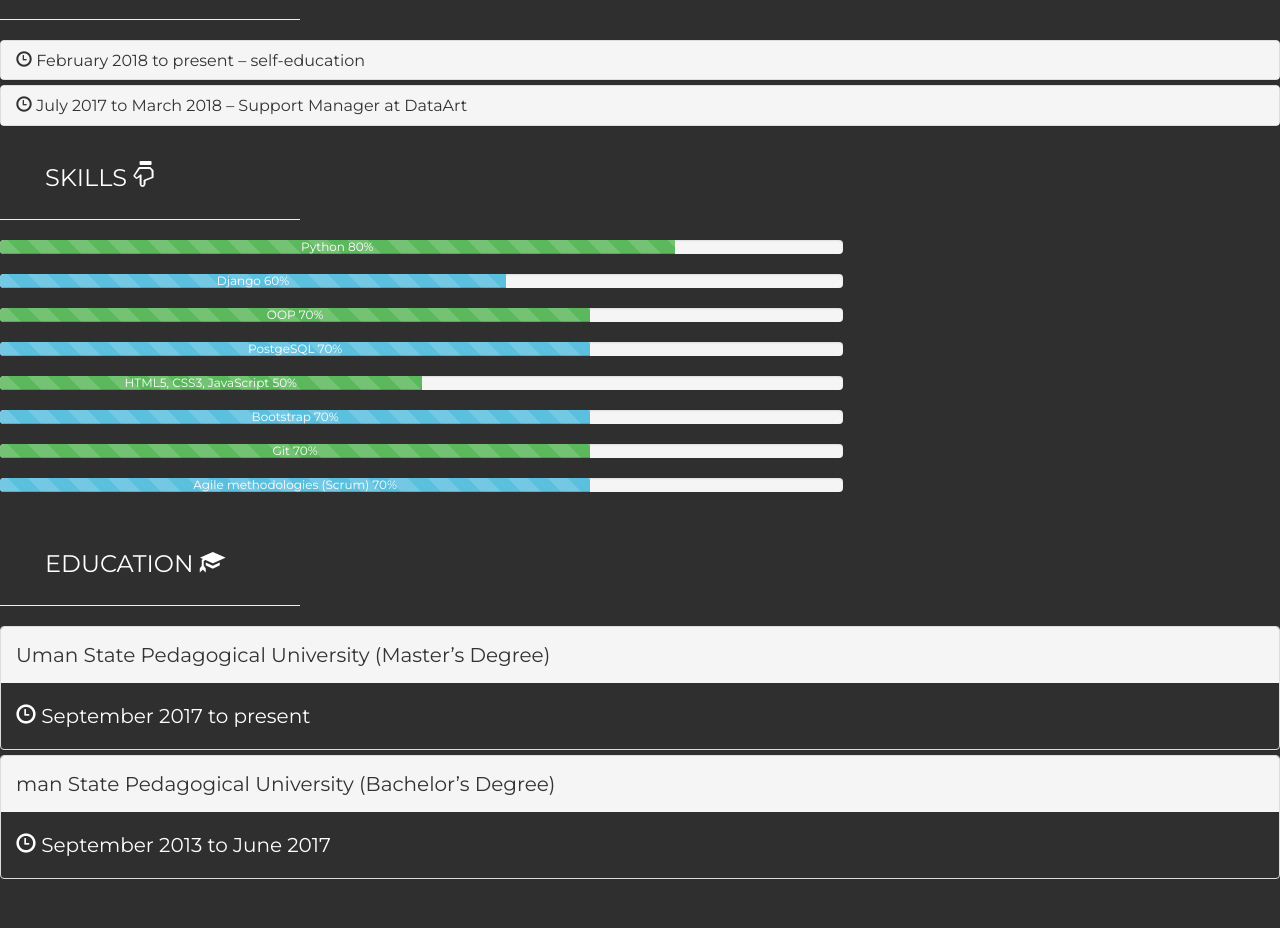
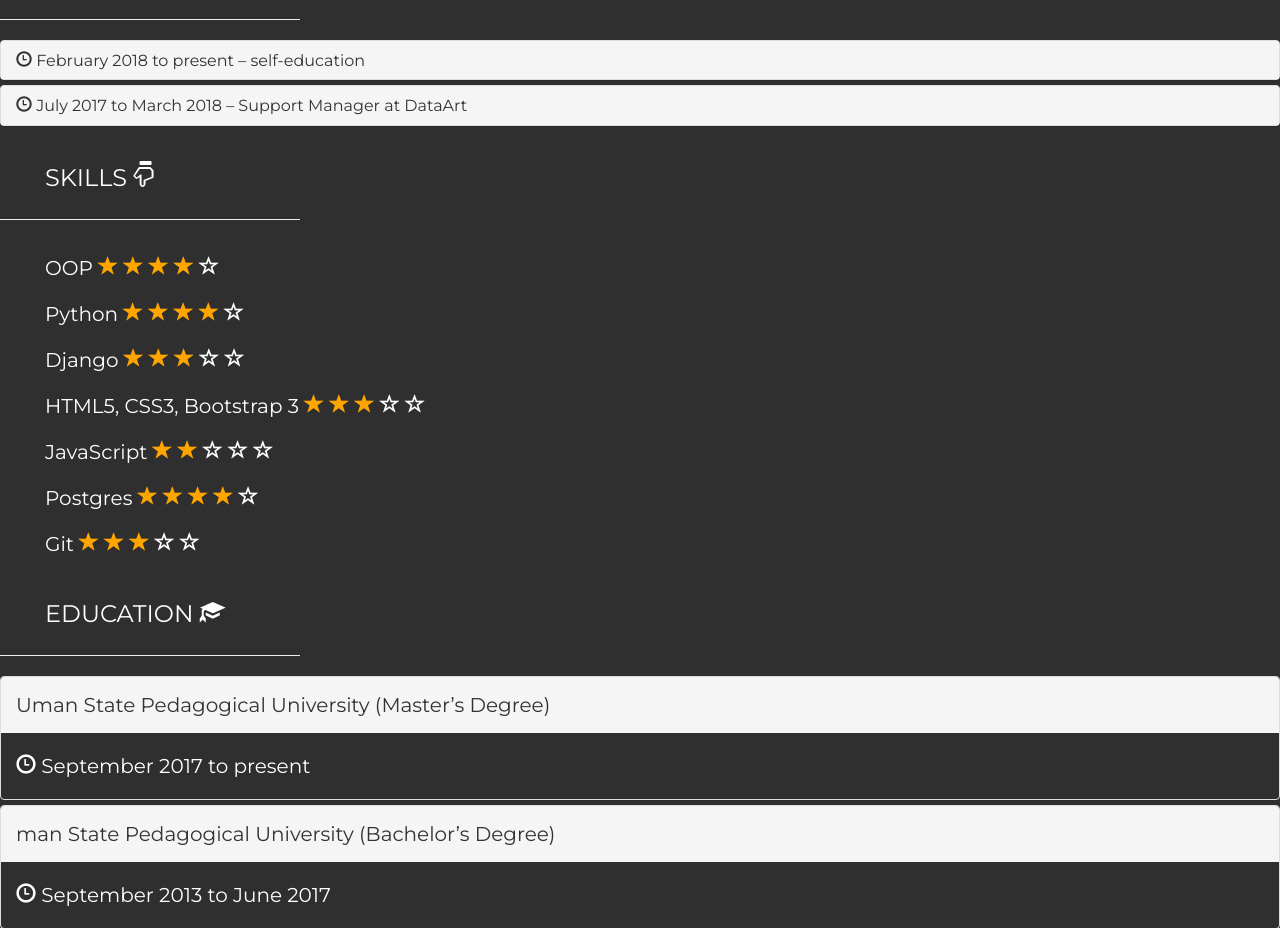
Before and after one commit to PythonNewcomer/django_online_CV, a Django app: page / in a window 1280 px wide. Shown: the part 941-1869 px from the top of the page. Run offline with Django 3.2, Linux system fonts and the light colour scheme; some libraries are stand-ins or nearby versions.

Commit message:
style changes inside skills part

```diff
--- a/main_page/templates/includes/experience.html
+++ b/main_page/templates/includes/experience.html
@@ -11,20 +11,21 @@
         </div>
         <div id="collapse1" class="panel-collapse collapse">
           <div class="panel-body main"><pre><p style="font: 16px Montserrat, sans-serif;">
+            - Python (syntax, data structures, exceptions, module usage etc.)
             - Knowledge of OOP
-- Python (syntax, data structures, exceptions, module usage etc.)
-- Django framework
-- Basic Flask. Creation of several RESTful APIs
+            - Knowledge of Django. Creation of online cv web app
+            - Knowledge of HTML5, CSS3, Bootstrap 3
+            - Basic JavaScript
+            - Flask. Creation of several RESTful APIs
             - Basic SQLAlchemy ORM
             - Knowledge of Postgres. Creation of DB structure (functions, views, cte, indexes etc.)
             - Knowledge of relational DB principles (keys, normalization, ACID transactions etc.)
             - Basic Git knowledge
-- Basic Jira knowledge
             - Basic Linux user
-- Understanding of SDLC and Agile methodologies (Scrum)
+            - Understanding of SDLC and Agile methodologies (Scrum), basic Jira knowledge
             - Understanding of MPP, NoSQL and Big Data (MapReduce, 3Vs, HDFS etc.)
             - Understanding of CI / CD / CD
-- Basic HTML5, CSS3, JavaScript, Bootstrap</p style="font: 16px Montserrat, sans-serif;"></pre>
+            - Experience with IDE (PyCharm Community Edition, Atom)</p style="font: 16px Montserrat, sans-serif;"></pre>
          </div>
       </div>
     </div>
--- a/main_page/templates/includes/skills.html
+++ b/main_page/templates/includes/skills.html
@@ -2,57 +2,42 @@
 <div id="skills">
   <h3 class="margin main">SKILLS <span class="glyphicon glyphicon-hand-down"></span></h3>
   <hr style="width:300px;" align="left">
-    <div class="row">
-      <div class="col-md-8">
-        <div class="progress">
-          <div class="progress-bar progress-bar-success progress-bar-striped active" role="progressbar"
-          aria-valuenow="80" aria-valuemin="0" aria-valuemax="100" style="width:80%; line-height:14px;">
-          Python 80%
-          </div>
-        </div>
-        <div class="progress">
-          <div class="progress-bar progress-bar-info progress-bar-striped active" role="progressbar"
-          aria-valuenow="60" aria-valuemin="0" aria-valuemax="100" style="width:60%; line-height:14px;">
-          Django 60%
-          </div>
-        </div>
-        <div class="progress">
-          <div class="progress-bar progress-bar-success progress-bar-striped active" role="progressbar"
-           aria-valuenow="70" aria-valuemin="0" aria-valuemax="100" style="width:70%; line-height:14px;">
-           OOP 70%
-          </div>
-        </div>
-        <div class="progress">
-          <div class="progress-bar progress-bar-info progress-bar-striped active" role="progressbar"
-          aria-valuenow="70" aria-valuemin="0" aria-valuemax="100" style="width:70%; line-height:14px;">
-          PostgeSQL 70%
-          </div>
-        </div>
-        <div class="progress">
-          <div class="progress-bar progress-bar-success progress-bar-striped active" role="progressbar"
-          aria-valuenow="50" aria-valuemin="0" aria-valuemax="100" style="width:50%; line-height:14px;">
-          HTML5, CSS3, JavaScript 50%
-          </div>
-        </div>
-        <div class="progress">
-          <div class="progress-bar progress-bar-info progress-bar-striped active" role="progressbar"
-          aria-valuenow="70" aria-valuemin="0" aria-valuemax="100" style="width:70%; line-height:14px;">
-          Bootstrap 70%
-          </div>
-        </div>
-        <div class="progress">
-          <div class="progress-bar progress-bar-success progress-bar-striped active" role="progressbar"
-          aria-valuenow="70" aria-valuemin="0" aria-valuemax="100" style="width:70%; line-height:14px;">
-          Git 70%
-          </div>
-        </div>
-        <div class="progress">
-          <div class="progress-bar progress-bar-info progress-bar-striped active" role="progressbar"
-          aria-valuenow="70" aria-valuemin="0" aria-valuemax="100" style="width:70%; line-height:14px;">
-          Agile methodologies (Scrum) 70%
-          </div>
-        </div>
-      </div>
-    </div>
+  <div class="margin main">
+    <p> OOP <span class="glyphicon glyphicon-star checked"></span>
+              <span class="glyphicon glyphicon-star checked"></span>
+              <span class="glyphicon glyphicon-star checked"></span>
+              <span class="glyphicon glyphicon-star checked"></span>
+              <span class="glyphicon glyphicon-star-empty"></span></p>
+    <p >Python <span class="glyphicon glyphicon-star checked"></span>
+              <span class="glyphicon glyphicon-star checked"></span>
+              <span class="glyphicon glyphicon-star checked"></span>
+              <span class="glyphicon glyphicon-star checked"></span>
+              <span class="glyphicon glyphicon-star-empty"></span></p>
+    <p> Django <span class="glyphicon glyphicon-star checked"></span>
+              <span class="glyphicon glyphicon-star checked"></span>
+              <span class="glyphicon glyphicon-star checked"></span>
+              <span class="glyphicon glyphicon-star-empty"></span>
+              <span class="glyphicon glyphicon-star-empty"></span></p>
+    <p> HTML5, CSS3, Bootstrap 3 <span class="glyphicon glyphicon-star checked"></span>
+              <span class="glyphicon glyphicon-star checked"></span>
+              <span class="glyphicon glyphicon-star checked"></span>
+              <span class="glyphicon glyphicon-star-empty"></span>
+              <span class="glyphicon glyphicon-star-empty"></span></p>
+    <p> JavaScript <span class="glyphicon glyphicon-star checked"></span>
+              <span class="glyphicon glyphicon-star checked"></span>
+              <span class="glyphicon glyphicon-star-empty"></span>
+              <span class="glyphicon glyphicon-star-empty"></span>
+              <span class="glyphicon glyphicon-star-empty"></span></p>
+    <p> Postgres <span class="glyphicon glyphicon-star checked"></span>
+              <span class="glyphicon glyphicon-star checked"></span>
+              <span class="glyphicon glyphicon-star checked"></span>
+              <span class="glyphicon glyphicon-star checked"></span>
+              <span class="glyphicon glyphicon-star-empty"></span></p>
+    <p> Git <span class="glyphicon glyphicon-star checked"></span>
+              <span class="glyphicon glyphicon-star checked"></span>
+              <span class="glyphicon glyphicon-star checked"></span>
+              <span class="glyphicon glyphicon-star-empty"></span>
+              <span class="glyphicon glyphicon-star-empty"></span></p>
   </div>
+</div>
 {% endblock %}
--- a/main_page/templates/wrapper.html
+++ b/main_page/templates/wrapper.html
@@ -28,17 +28,17 @@
 		color: #ffffff;
 		line-height: 1.8;
 		}
-	.footer {
-		background-color: #2f2f2f;
-		color: #fff;
-		}
 	.container-fluid {
 		padding-top: 70px;
 		padding-bottom: 70px;
 		}
-	.progress {
-		height: 14px;
-		}
+  .checked {
+    color: orange;
+    }
+  .footer {
+  	background-color: #2f2f2f;
+  	color: #fff;
+  	}
   </style>
 </head>
 <body data-spy="scroll" data-target=".navbar" data-offset="50">
```
Lines whose indentation alone changed are shown as unchanged.
